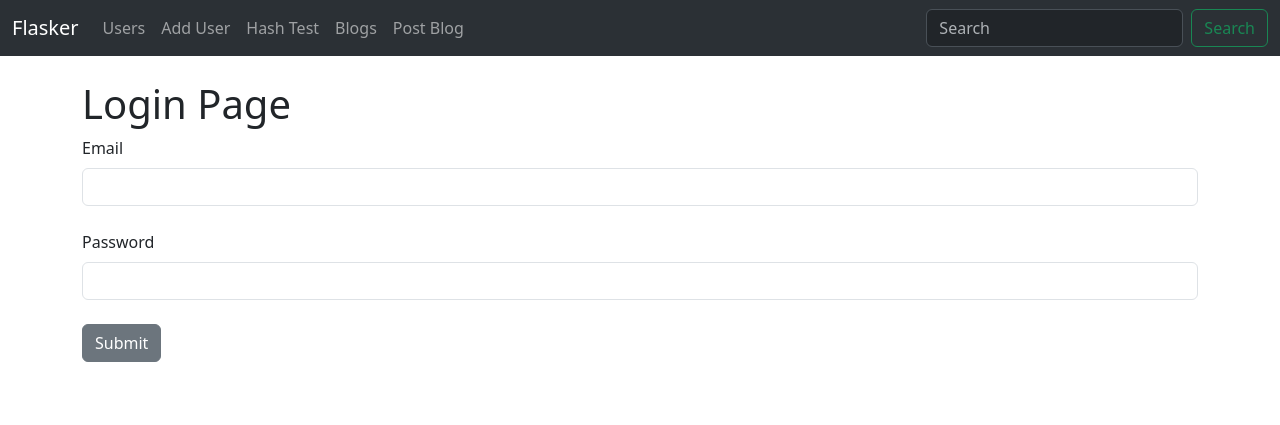
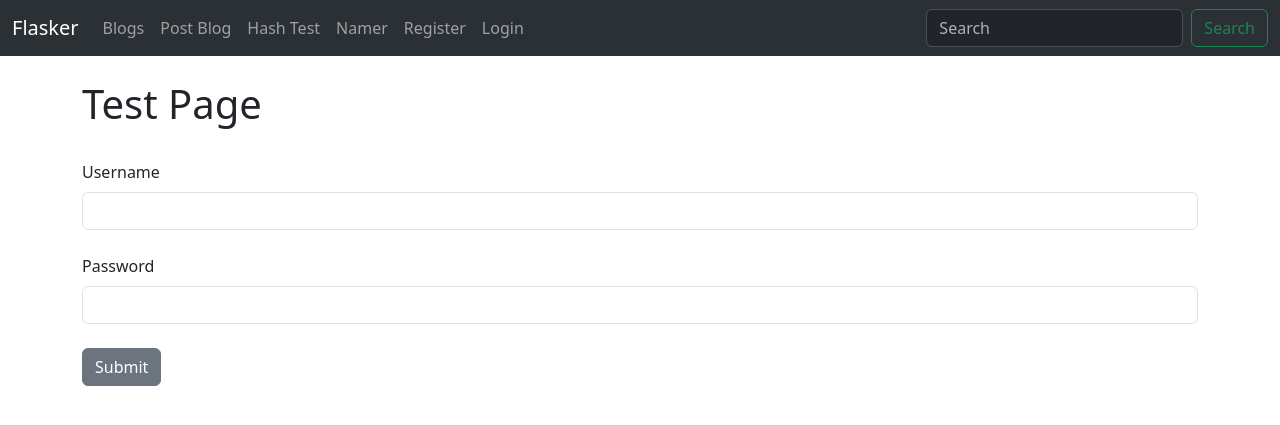
Before and after one commit to atharkn7/flasker, a Flask app: page /test_pw in a window 1280 px wide. Shown: the top 425 px of the page. Run offline with Flask 3, Linux system fonts and the light colour scheme.

Commit message:
Login & Dashboard added

```diff
--- a/app.py
+++ b/app.py
@@ -22,6 +22,15 @@ db = SQLAlchemy(app)
 migrate = Migrate(app, db)
 
 # Flask Logic Configuration
+login_manager = LoginManager()
+login_manager.init_app(app)
+login_manager.login_view = "login"
+
+# Loading users from Users model
+@login_manager.user_loader
+def load_user(user_id):
+    return Users.query.get(int(user_id))
+
 
 """ MODELS """
 # Users Model
@@ -78,8 +87,8 @@ class UserForm(FlaskForm):
     submit = SubmitField('Submit')
 
 # User login Form
-class TestForm(FlaskForm):
-    email = StringField('Email', validators=[DataRequired()])
+class LoginForm(FlaskForm):
+    username = StringField('Username', validators=[DataRequired()])
     password = PasswordField('Password', validators=[DataRequired()])
     submit = SubmitField('Submit')
 
@@ -207,12 +216,59 @@ def delete(id):
         flash("Failed to delete user! Try again...")
         return redirect(url_for("add_user"))
 
+
+""" LOGIN MANAGEMENT """
+# Login Route
+@app.route("/login", methods=["GET", "POST"])
+def login():
+    form=LoginForm()
+    # Validating form submission
+    if form.validate_on_submit():
+        # Querying db
+        user = Users.query.filter_by(username=form.username.data).first()
+        # Validating username
+        if user:
+            # Validating password
+            if check_password_hash(user.password_hash, form.password.data):
+
+                # Logging in USER
+                login_user(user)
+                flash("Logged in successfully!")
+                return redirect(url_for("dashboard"))
+            else:
+                # redirect not needed for errors as user is staying on the same page
+                flash("Incorrect password! Try again...")
+
+        # Logic for no username found
+        else:
+            flash("Username not found! Try again...")
+
+    # GET workflow
+    return render_template("login.html", form=form)
+
+# Dashboard/login page
+@app.route("/dashboard")
+@login_required
+def dashboard():
+    # Don't need to send model to template
+        # current_user() has all that saved
+    return render_template("dashboard.html")
+
+# Logout route
+@app.route("/logout")
+@login_required
+def logout():
+    logout_user()   # Logs out current user
+    flash("Logged out successfully!")
+    return redirect(url_for("login"))
+
+
 """ TEST/TRY PAGES """
 # Test Password Page
 @app.route("/test_pw", methods=["GET", "POST"])
 def test_pw():
-    form = TestForm()
-    email = None
+    form = LoginForm()
+    username = None
     password = None
     user_to_check = None
     passed = None
@@ -220,7 +276,7 @@ def test_pw():
     # Will validate only if data entered and submitted
     if form.validate_on_submit():
         # Assigning values
-        email = form.email.data
+        username = form.username.data
         password = form.password.data
 
         """ Another form of logic where form submission is checked through a value being NULL
@@ -229,20 +285,27 @@ def test_pw():
         """
 
         # Querying db to check if email exists
-        user_to_check = Users.query.filter_by(email=email).first()
-
-        # Checking if entered pass matches existing pass
-        passed = check_password_hash(user_to_check.password_hash, password)
+        user_to_check = Users.query.filter_by(username=username).first()
 
         if user_to_check:
-            return render_template("test_pw.html", form=form, email=email, user_to_check=user_to_check, passed=passed)
 
-    return render_template("test_pw.html", form=form, email=email)
+            # Checking if entered pass matches existing pass
+            passed = check_password_hash(user_to_check.password_hash, password)
+
+            # Message and render
+            flash("User Found!")
+            return render_template("test_pw.html", form=form, username=username, user_to_check=user_to_check, passed=passed)
+        else:
+            flash("No user found!")
+            return redirect(url_for("test_pw"))
+
+    return render_template("test_pw.html", form=form, username=username)
 
 # JSON Page
 @app.route("/test_date")
 def test_date():
     return {"Date: ": datetime.now()}
+
 
 """ BLOG CRUD OPERATIONS """
 # CREATE Blog Post
@@ -336,6 +399,7 @@ def delete_posts(id):
         # db.session.rollback()     # Clear failed transaction and resets the session
         return redirect(url_for("posts"))
 
+
 """ Best practice in production:
     1. Wrap all commits in
         1a. try/except
--- a/templates/nav.html
+++ b/templates/nav.html
@@ -8,22 +8,38 @@
         <div class="collapse navbar-collapse" id="navbarSupportedContent">
             <ul class="navbar-nav me-auto mb-2 mb-lg-0">
 
-                <li class="nav-item">
-                    <a class="nav-link" href="{{ url_for('user') }}">Users</a>
-                </li>
-                <li class="nav-item">
-                    <a class="nav-link" href="{{ url_for('add_user') }}">Add User</a>
-                </li>
-                <li class="nav-item">
-                    <a class="nav-link" href="{{ url_for('test_pw') }}">Hash Test</a>
-                </li>
+                <!-- NAV OPTIONS -->
                 <li class="nav-item">
                     <a class="nav-link" href="{{ url_for('posts') }}">Blogs</a>
                 </li>
                 <li class="nav-item">
                     <a class="nav-link" href="{{ url_for('add_post') }}">Post Blog</a>
                 </li>
+                <li class="nav-item">
+                    <a class="nav-link" href="{{ url_for('test_pw') }}">Hash Test</a>
+                </li>
+                <li class="nav-item">
+                    <a class="nav-link" href="{{ url_for('user') }}">Namer</a>
+                </li>
 
+                {% if current_user.is_authenticated %}
+
+                <!-- Only logged in users can access -->
+                <li class="nav-item">
+                    <a class="nav-link" href="{{ url_for('dashboard') }}">Dashboard</a>
+                </li>
+
+                {% else %}
+
+                <!-- Anyone can access -->
+                <li class="nav-item">
+                    <a class="nav-link" href="{{ url_for('add_user') }}">Register</a>
+                </li>
+                <li class="nav-item">
+                    <a class="nav-link" href="{{ url_for('login') }}">Login</a>
+                </li>
+
+                {% endif %}
 
             </ul>
             <form class="d-flex" role="search">
--- a/templates/test_pw.html
+++ b/templates/test_pw.html
@@ -2,7 +2,19 @@
 
 {% block body %}
 
-{% if email %}
+<!-- Alert Message -->
+{% with messages = get_flashed_messages() %} <!-- Correct way to check if there are any messages-->
+{% if messages %}
+<div class="alert alert-warning alert-dismissible fade show" role="alert">
+    {% for message in messages %}
+    {{ message }}
+    {% endfor%}
+    <button type="button" class="btn-close" data-bs-dismiss="alert" aria-label="Close"></button>
+</div>
+{% endif %}
+{% endwith %}
+
+{% if username %}
 <!-- To show if user has already entered form information -->
 <div class="shadow-sm p-3 mb-5 bg-body-tertiary rounded">
     <h2 class="font-monospace"> User information found - </h2>
@@ -10,6 +22,7 @@
     <ul>
         <li> Name: <strong> {{ user_to_check.name }} </strong> </li>
         <li> Email: <strong> {{ user_to_check.email }} </strong> </li>
+        <li> Username: <strong> {{ user_to_check.username }} </strong> </li>
         <li> Password: <strong class="font-monospace text-break">{{ user_to_check.password_hash }}</strong> </li>
         <br>
         <li> Password Match: <strong>{{ passed }}</strong> </li>
@@ -17,12 +30,13 @@
 </div>
 
 {% else %}
-<h1> Login Page </h1>
+<h1> Test Page </h1>
+<br>
 <form method="post">
     {{ form.hidden_tag() }}
 
-    {{ form.email.label(class="form-label") }}
-    {{ form.email(class="form-control") }}
+    {{ form.username.label(class="form-label") }}
+    {{ form.username(class="form-control") }}
     <br>
     {{ form.password.label(class="form-label") }}
     {{ form.password(class="form-control") }}
```
Also changed, not shown: templates/dashboard.html (added, +44 -0 lines), templates/login.html (added, +38 -0 lines).
